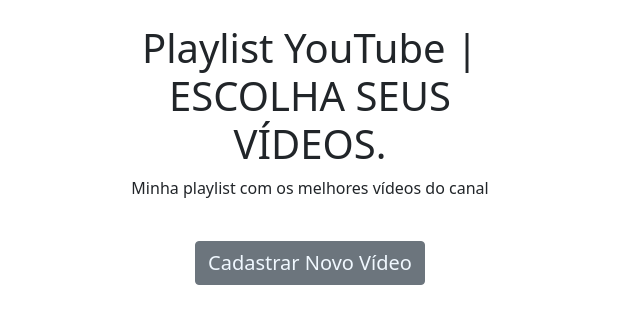
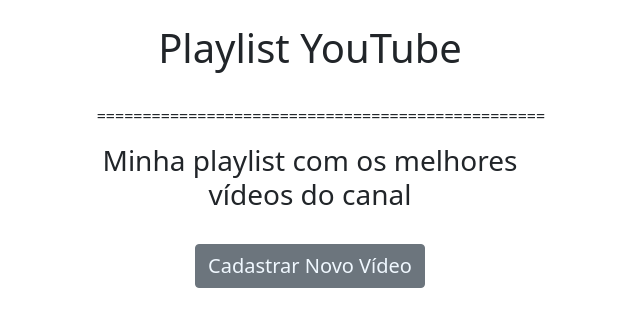
Before and after one commit to zackcmariano/django-devops, a Django app: page / in a window 1280 px wide. Shown: the top 327 px of the page, without its empty margins (330-970 px from the left). Run offline with Django 3.2, Linux system fonts and the light colour scheme.

Commit message:
modify html+

```diff
--- a/core/templates/index.html
+++ b/core/templates/index.html
@@ -16,8 +16,10 @@
 </head>
 <body>
     <div class="col-4 m-auto pt-4 pb-2 text-center">
-        <h1>Playlist YouTube | ESCOLHA SEUS VÍDEOS.</h1>
-        <p>Minha playlist com os melhores vídeos do canal</p>
+        <h1>Playlist YouTube </h1>
+        <br>
+        <p>=================================================</p>
+        <h3>Minha playlist com os melhores vídeos do canal</h3>
     </div>
     <div class="text-center alert">
         <button type="button" class="btn btn-secondary"><a href="/register/">Cadastrar Novo Vídeo</a></button>
```
